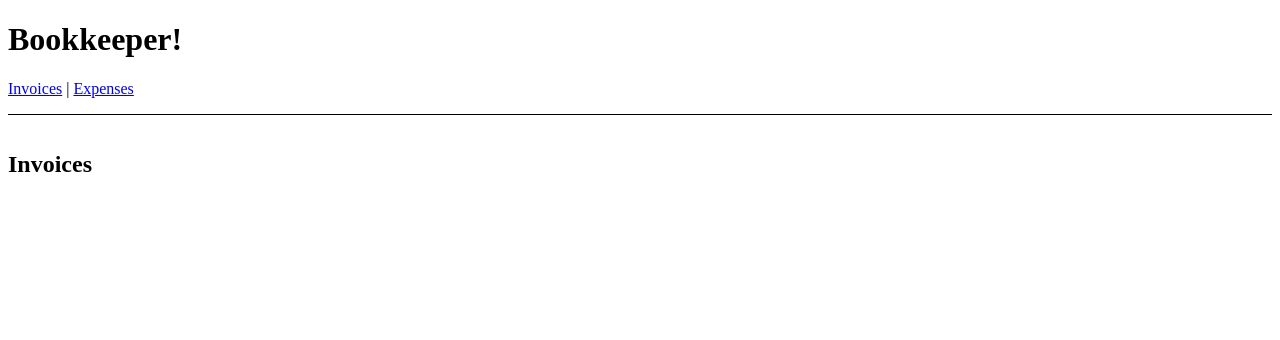
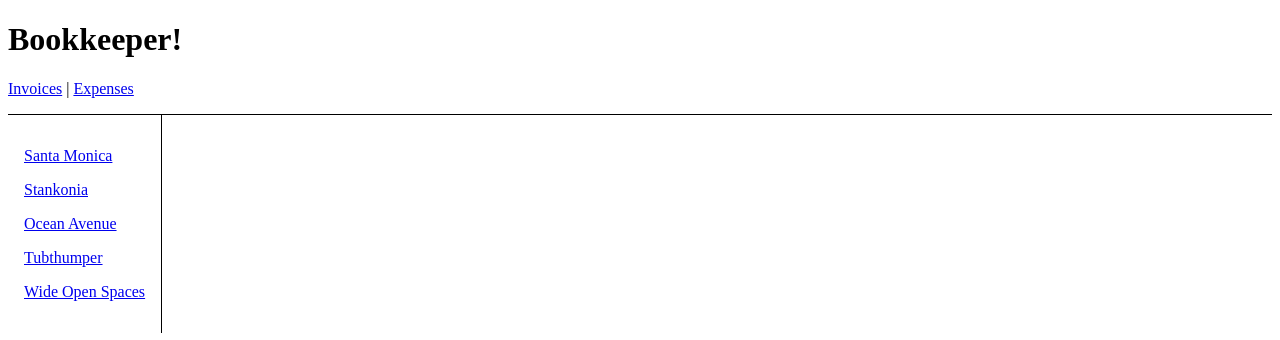
Before and after one commit to Sandeepsubramaniyan/react_router, a JavaScript app: page /invoices in a window 1280 px wide. Shown: the top 340 px of the page. Built offline with nearby package versions, Linux system fonts and the light colour scheme.

Commit message:
invoice data is displayed

```diff
--- a/src/routes/invoices.js
+++ b/src/routes/invoices.js
@@ -1,8 +1,27 @@
+import {Link} from "react-router-dom";
+import { getInvoices} from "../data";
+
 function Invoices() {
+  let invoices = getInvoices();
   return (
-    <main style = {{padding:"1rem 0"}}>
-      <h2>Invoices</h2>
-    </main>
+    <div style = {{display:"flex"}}>
+     <nav
+       style = {{
+        borderRight:"solid 1px",
+        padding: "1rem",
+       }}
+       >
+        {invoices.map((invoice) => (
+        <Link
+          style= {{ display: "block", margin: "1rem 0"}}
+          to={`/invoices/${invoice.number}`}
+          key={invoice.number}
+        >
+          {invoice.name}
+        </Link>
+        ))}
+      </nav>
+    </div>
   );
 }
 
```
